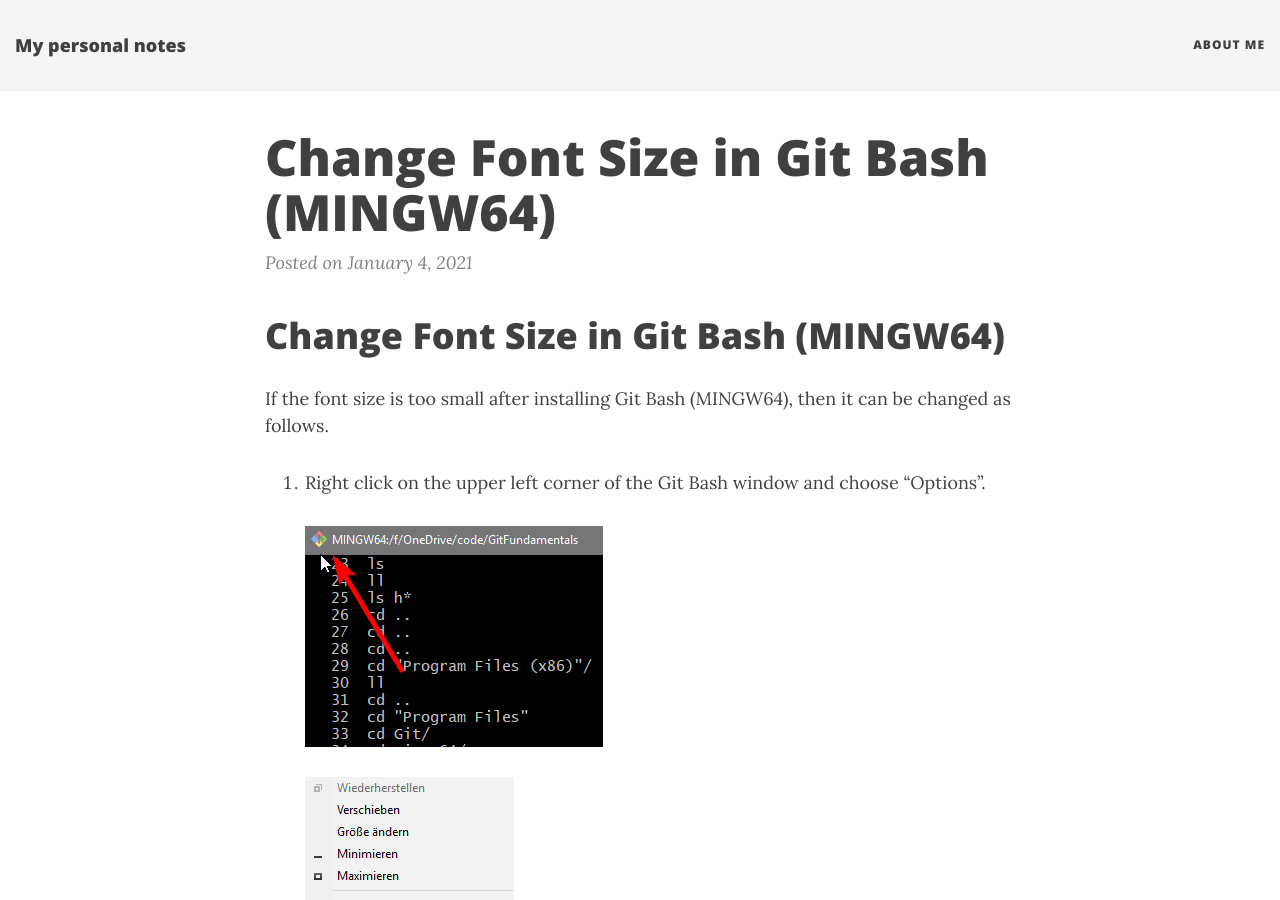
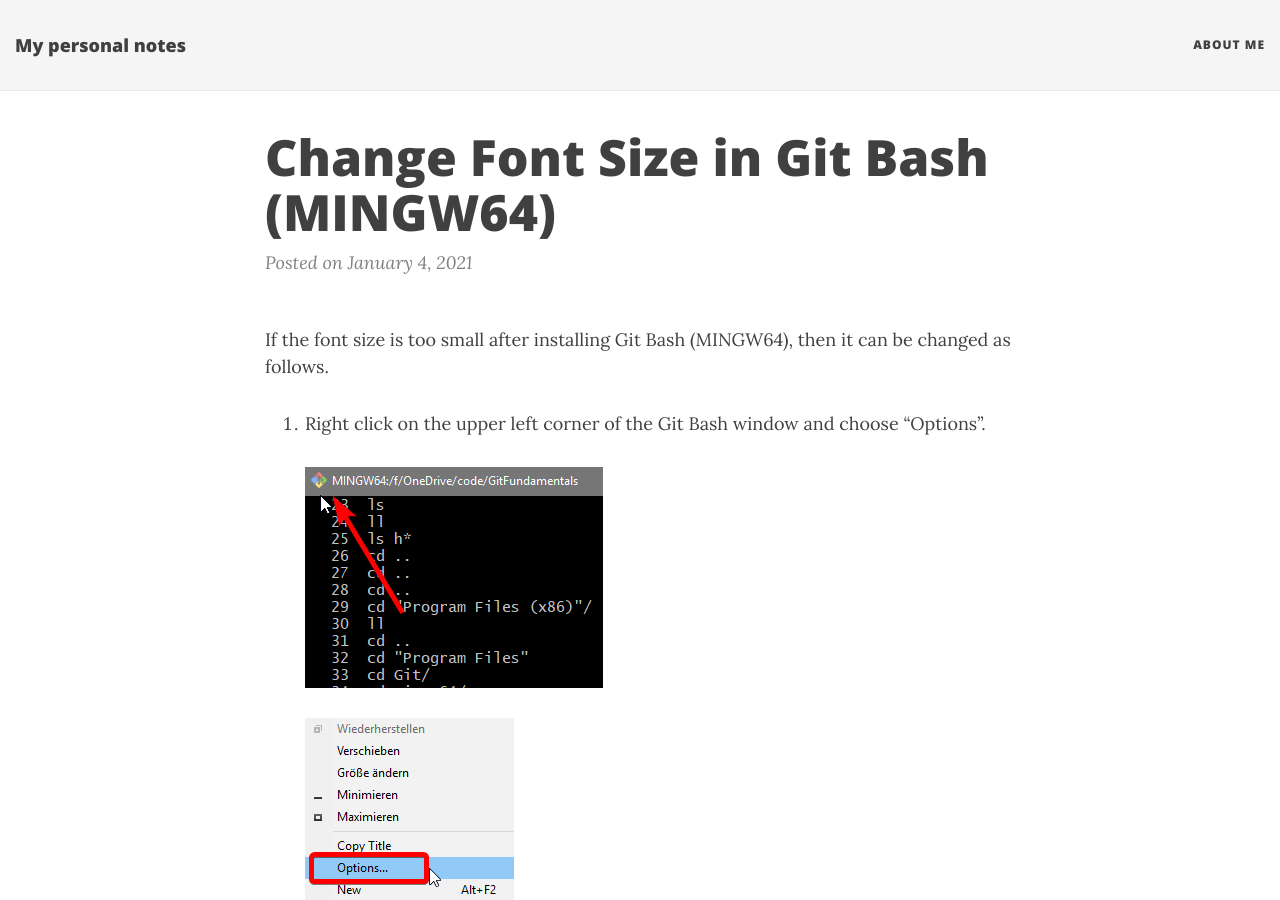
Before and after one commit to danielschwensen/danielschwensen.github.io, a Jekyll site: the page built from _posts/2021-01-04-Change_Font_Size_in_Git_Bash.md, in a window 1280 px wide and 900 px high. Built offline with Jekyll 4.4.1, drawn with Linux system fonts in a browser that asks for light colours; nearby versions of some CDN libraries.

Commit message:
removed #

```diff
--- a/_posts/2021-01-04-Change_Font_Size_in_Git_Bash.md
+++ b/_posts/2021-01-04-Change_Font_Size_in_Git_Bash.md
@@ -6,7 +6,6 @@
 tags: Git
 ---
 
-# Change Font Size in Git Bash (MINGW64)
 If the font size is too small after installing Git Bash (MINGW64), then it can be changed as follows.
 
 1. Right click on the upper left corner of the Git Bash window and choose "Options".
```
